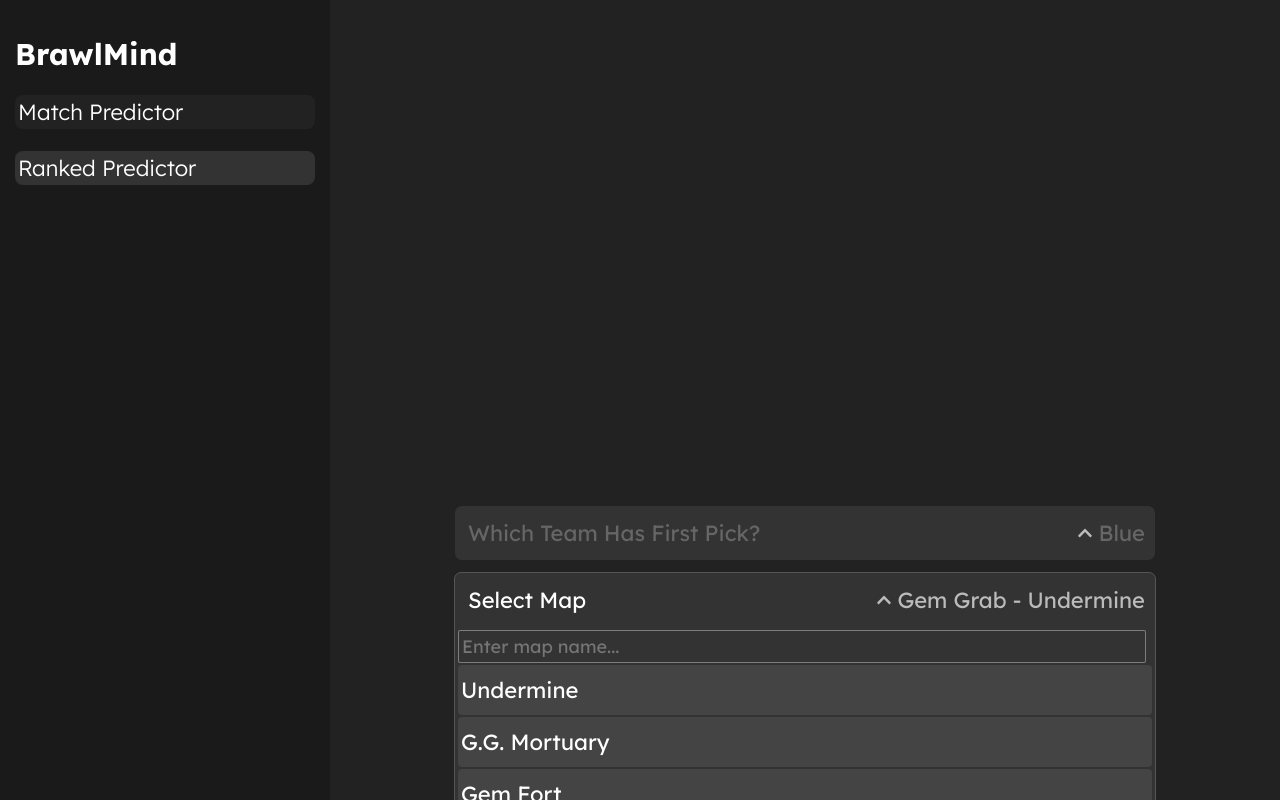
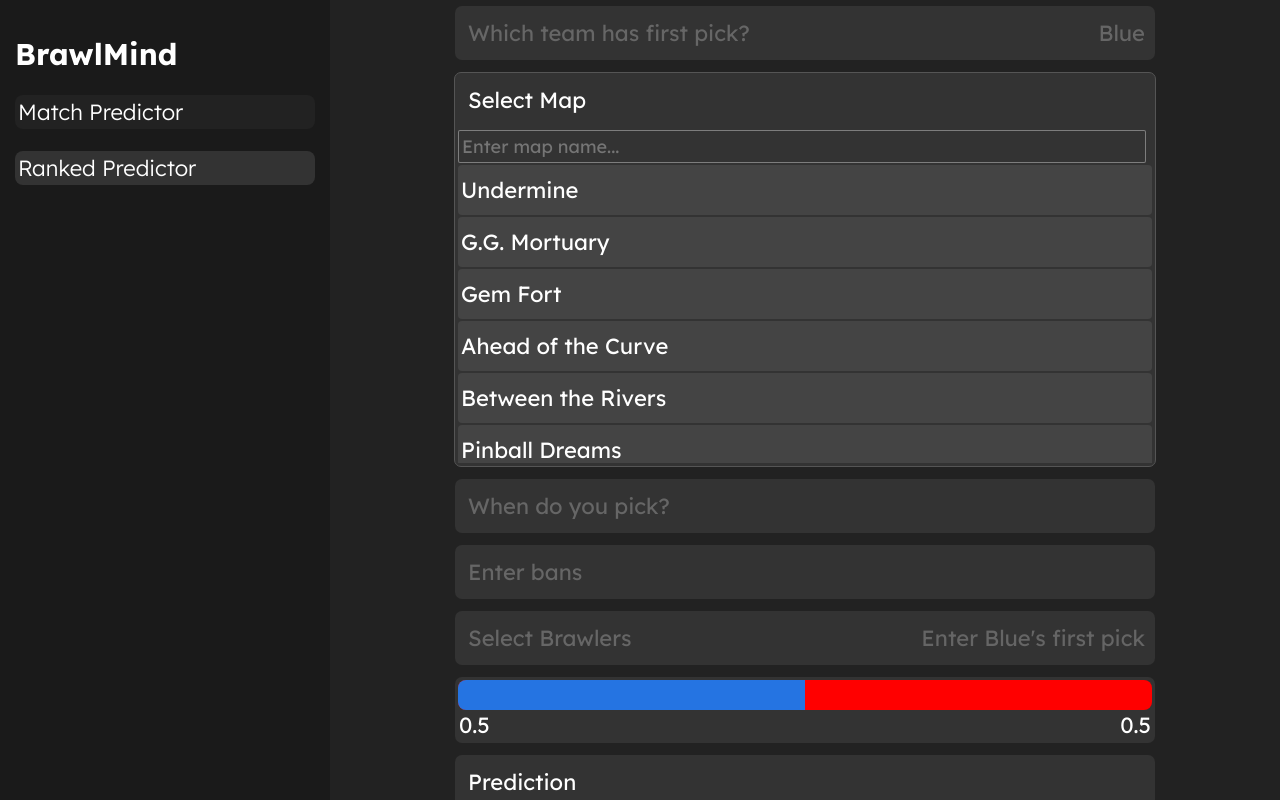
Before and after one commit to mcmckinley/DraftStars, a React (Create React App) app in the folder frontend/: page / in a window 1280 px wide. Both pictures are taken after a click on the element "Your team". Shown: the top 800 px of the page. Built offline with nearby package versions, Linux system fonts and the light colour scheme.

Commit message:
Major readability improvements on RankedPredictionPage

```diff
--- a/frontend/src/RankedPredictionPage.jsx
+++ b/frontend/src/RankedPredictionPage.jsx
@@ -31,12 +31,16 @@ const RankedPredictionPage = () => {
 
   const [selectedBoxID, setSelectedBoxID] = useState(null)
 
-  const [map, setMap] = useState(0)
+  const [map, setMap] = useState(null)
   const [previousMap, setPreviousMap] = useState(0)
 
   const [result, setResult] = useState(0.5)
 
   const [isShowingMapSection, setMapSectionVisibility] = useState(false)
+  function toggleMapSectionVisibility () {
+    setMapSectionVisibility(!isShowingMapSection)
+  }
+
 
   const gameModes      = ['Gem Grab', 'Brawl Ball', 'Knockout', 'Wipeout', 'Heist', 'Hot Zone']
   const gameModeColors = ['#9430C1', '#95B0E4', '#FFBD33', '#33B8DF', '#BF86C6', '#E22525']
@@ -99,24 +103,64 @@ const RankedPredictionPage = () => {
     }
   };
 
+  const getRecommendations = async () => {
+    try {
+      // setIsAwaitingPrediction(true)
+      const blue1 = entries[0] ? parseInt(entries[0], 10) : null;
+      const blue2 = entries[1] ? parseInt(entries[1], 10) : null;
+      const blue3 = entries[2] ? parseInt(entries[2], 10) : null;
+      const red1 = entries[3] ? parseInt(entries[3], 10) : null;
+      const red2 = entries[4] ? parseInt(entries[4], 10) : null;
+      const red3 = entries[5] ? parseInt(entries[5], 10) : null;
+      console.log(blue1)
+
+      const response = await fetch('http://localhost:8000/recommend', {
+        method: 'POST',
+        headers: {
+          'Content-Type': 'application/json',
+        },
+        body: JSON.stringify({ blue1, blue2, blue3, red1, red2, red3, map }),
+      });
+
+      if (!response.ok) {
+        throw new Error('Network response was not ok');
+      }
+
+      const data = await response.json();
+      // setIsAwaitingPrediction(false)
+      // setPreviousEntries(entries)
+      // setPreviousMap(map)
+      console.log('Got result:', data.prediction)
+
+      // display an error if we can't connect to server
+    } catch (error) {
+      console.error(error)
+      setResult('error');
+    }
+  };
+
   // Runs when the element loads
   useEffect(() => {
-    const shouldGetPredition = !anyEntriesEmpty() && (previousEntries != entries || previousMap != map)
-    if (shouldGetPredition) {
-      console.log('Will get prediciton')
-      console.log('previous entries:', previousEntries)
-      console.log('entries:', entries)
-      getPrediction()
-    } else {
-      console.log('should not get prediction')
-    }
+    // const shouldGetPredition = !anyEntriesEmpty() && (previousEntries != entries || previousMap != map)
+    // if (shouldGetPredition) {
+    //   console.log('Will get prediciton')
+    //   getPrediction()
+    // } else {
+    //   console.log('should not get prediction')
+    // }
+
+    // const shouldGetRecommendations = anyEntriesEmpty() && (previousEntries != entries || previousMap != map)
+    // if (shouldGetRecommendations) {
+    //   console.log('Will get recs')
+    //   getRecommendations()
+    // } else {
+    //   console.log('should not get recommendation')
+    // }
 
     if (teamWithFirstPick == 'Red') {
       setSelectedBoxID(5)
     }
   }, [entries, map, teamWithFirstPick]); // Runs whenever these change
-
-  console.log('BANS:', bans)
 
   const DraftOrderSelector = ({ boxID }) => {
     return (
@@ -131,7 +175,7 @@ const RankedPredictionPage = () => {
     )
   }
 
-  const MiniBanBoxes = ({ bans }) => {
+  const MiniBanBoxes = () => {
     return (
       <div className="mini-ban-boxes">
         {bans.map((ban, index) => (
@@ -152,86 +196,89 @@ const RankedPredictionPage = () => {
     });
   };
 
+  // return the class name for a section.
+  // The class name is determined by the visibility of the section.
+  // The options are 'section-active' and 'section-inactive'
+  function sectionClassName (id) {
+    return `section-${IDofActiveSection == id ? 'active' : 'inactive'}`
+  }
+
+  // The thumbs up buttons to select which team has first pick
+  const SelectWhoHasFirstPick = ({ color }) => {
     return (
-    <div className="input-page">
-      <div className='empty-space'></div>
-      {/* Who's picking first? section */}
-      <div ref={firstPickSectionRef} className={`section-${IDofActiveSection == 0 ? 'active' : 'inactive'}`}>
-          <div className="section-upper-part"> {/* this just works? */}
-            <div className="section-upper-part-left">
-              <p>Which Team Has First Pick?</p>
-            </div>
-            <div className="section-upper-part-right"
-            onClick={() => {
-              scrollToSection()
-              if (IDofActiveSection == 0) { // Deselect section
-                setIDofActiveSection(1)
-              } else if (IDofActiveSection > 0){
-                setIDofActiveSection(0) // Lets user go back to a previous section.
-              }
-            }}>
-            {IDofActiveSection == 0 ? (
-              <>
-                <FaChevronDown />
-                <p>Done</p>
-              </>
-            ) : (
-              <>
-                <FaChevronUp />
-                <p className={teamWithFirstPick}>{teamWithFirstPick}</p>
-              </>
-            )}
-
-          </div>
-          </div>
-          {(IDofActiveSection == 0 &&
-            <div className="first-pick-section">
-              <div className={`thumb-div ${teamWithFirstPick == 'Blue' ? 'selected-thumb':'unselected-thumb'}`}
+      <div className={`thumb-div ${teamWithFirstPick == color ? 'selected-thumb':'unselected-thumb'}`}
         onClick={ () => {
-                  setTeamWithFirstPick('Blue');
+          setTeamWithFirstPick(color);
           // only push the user forward if its their first time clicking the thumbs up/down
           if (IDofActiveSection == 0) {
             moveToNextSection()
             setMapSectionVisibility(true)
           }
         }}>
-                <img src={icons["thumbs-up.png"]}   />
-                <p>Your team</p>
+        <img src={icons[`thumbs-${color == 'Blue' ? 'up' : 'down'}.png`]}   />
+        <p>{color == 'Blue' ? 'Your' : 'Enemy'} team</p>
       </div>
-              <div className={`thumb-div ${teamWithFirstPick == 'Red' ? 'selected-thumb':'unselected-thumb'}`}
-                onClick={ () => {
-                  setTeamWithFirstPick('Red');
-                  if (IDofActiveSection == 0) {
-                    moveToNextSection()
-                    setMapSectionVisibility(true)
+    )
   }
-                }}>
-                <img src={icons["thumbs-down.png"]}   />
-                <p>Enemy team</p>
+
+  // Shown in the top left of a section
+  const SectionTitle = ({ text }) => {
+    return (
+      <div className="section-upper-part-left">
+        <p>{text}</p>
       </div>
+    )
+  }
+
+  // Shown in the top right of a section.
+  console.log(IDofActiveSection)
+  const SectionDescription = ({ sectionID, text, children }) => {
+    return (
+      <div className="section-upper-part-right">
+        { IDofActiveSection > sectionID && (
+          <p>{text}</p>
+        )}
+        {children}
       </div>
+    )
+  }
+
+  const Section = ({ id, title, description, hasDoneButton=false, children}) => {
+    console.log(bans)
+    return (
+      <div className={sectionClassName(id)}>
+        <div className='section-upper-part'>
+          <SectionTitle text={title} />
+
+          <SectionDescription sectionID={id} text={description}>
+            {IDofActiveSection == 3 && id == 3 && (
+              <p onClick={moveToNextSection}>Done</p>
             )}
+            {IDofActiveSection > 3 && id == 3 && (
+              <MiniBanBoxes />
+            )}
+          </SectionDescription>
         </div>
 
-      {/* Map section */}
-      <div className={`section-${IDofActiveSection == 1 ? 'active' : 'inactive'}`}>
-          <div className="section-upper-part">
-          <div className="section-upper-part-left"> {/* this just works? */}
-              <p>Select Map</p>
+        {IDofActiveSection == id && children}
       </div>
-            <div
-                className="section-upper-part-right"
-                onClick={() => setMapSectionVisibility(!isShowingMapSection)}>
-                {isShowingMapSection ? (
-                    <FaChevronUp color="#bbb"/>
-                ) : (
-                    <FaChevronDown color="#bbb"/>
-                )}
-                <p className="unselectable">{gameModes[maps[map].game_mode] + ' - ' + maps[map].name}</p>
+    )
+  }
+
+  return (
+    <div className="input-page">
+      {/* <div className='empty-space'></div> */}
+
+      {/* Who's picking first? section */}
+      <Section id='0' title='Which team has first pick?' description={teamWithFirstPick} >
+        <div className="first-pick-section">
+          <SelectWhoHasFirstPick color='Blue' />
+          <SelectWhoHasFirstPick color='Red'/>
         </div>
-          </div>
+      </Section>
 
-          { isShowingMapSection && (
+      {/* Select Map section */}
+      <Section id='1' title='Select Map' description={map ? gameModes[maps[map].game_mode] + ' - ' + maps[map].name : ''}>
         <div className="section-lower-part">
           <MapSearchBar
             selectedMap={map}
@@ -245,34 +292,11 @@ const RankedPredictionPage = () => {
             }}
           />
         </div>
-          )}
+      </Section>
 
-      </div>
 
       {/* When Do You Pick? section */}
-      <div className={`section-${IDofActiveSection == 2 ? 'active' : 'inactive'}`}>
-        <div className="section-upper-part">
-          <div className="section-upper-part-left">
-            <p>When Do You Pick?</p>
-          </div>
-          <div className="section-upper-part-right"
-            onClick={() => {
-              if (IDofActiveSection == 2) { // Deselect section
-                setIDofActiveSection(3)
-              } else if (IDofActiveSection > 2){
-                setIDofActiveSection(2) // Lets user go back to a previous section.
-              }
-            }}>
-            {IDofActiveSection == 2 ? (
-              <FaChevronUp color="#bbb"/>
-            ) : (
-              <FaChevronDown color="#bbb"/>
-            )}
-            <p>{draftNumberStrings[userDraftNumber]}</p>
-          </div>
-        </div>
-
-        {(IDofActiveSection == 2 &&
+      <Section id='2' title='When do you pick?' description={draftNumberStrings[userDraftNumber]}>
         <div className="first-pick-section">
           {(teamWithFirstPick == 'Blue' &&
             <>
@@ -289,48 +313,19 @@ const RankedPredictionPage = () => {
             </>
           )}
         </div>
-        )}
-      </div>
+      </Section>
 
       {/* Enter Bans section */}
-      <div className={`section-${IDofActiveSection == 3 ? 'active' : 'inactive'}`}>
-        <div className="section-upper-part">
-          <div className="section-upper-part-left">
-            <p>Enter Bans</p>
-          </div>
 
-          <div className="section-upper-part-right" onClick={() => {
-              if (IDofActiveSection == 3) { // Deselect section
-                setIDofActiveSection(4)
-              } else if (IDofActiveSection > 3){
-                setIDofActiveSection(3) // Lets user go back to a previous section.
-              }
-            }}>
-            {IDofActiveSection != 3 ? (
-              <>
-                <FaChevronDown />
-                <MiniBanBoxes bans={bans} />
-              </>
-            ) : (
-              <p>Done</p>
-            )}
-          </div>
-        </div>
-
-        {IDofActiveSection == 3 && (
-          <>
-            {(bans.length > 0 &&
+      <Section id='3' title='Enter bans' description=''>
         <div className="teams">
-                {
-                  bans.map((ban, index) => (
-                    <div className="ban-box" onClick={()=>removeBan(index)}>
-                      <img key={index} src={icons[brawlers[ban].imgUrl]} />
+          {bans.map((ban, index) => (
+            <div key={index} className="ban-box" onClick={()=>removeBan(index)}>
+              <img src={icons[brawlers[ban].imgUrl]} />
               <FaTimes className='x-button'/>
             </div>
-                  ))
-                }
+          ))}
         </div>
-          )}
 
         <div className="section-lower-part">
           <BrawlerGallery
@@ -342,16 +337,14 @@ const RankedPredictionPage = () => {
               closeBrawlerSection={()=>{}}
           />
         </div>
-          </>
-        )}
-      </div>
+      </Section>
+
+
 
       {/* Select Brawler section */}
-      <div className="section">
+      <div className={sectionClassName(4)}>
           <div className="section-upper-part">
-            <div className="section-upper-part-left">
-                <p>Select Brawlers</p>
-            </div>
+            <SectionTitle text='Select Brawlers' />
             <div className="section-upper-part-right">
               <p className="selected">{entryGuides[rankedModeSelectionIndex]}</p>
             </div>
@@ -418,11 +411,8 @@ const RankedPredictionPage = () => {
       {/* Prediciton Description */}
       <div className="section">
           <div className="section-upper-part">
-          <div className="section-upper-part-left">
-              <p>Prediction</p>
-          </div>
-          <div className="section-upper-part-right">
-          </div>
+          <SectionTitle text='Prediction' />
+
           </div>
 
           <div className="section-lower-part">
```
Lines whose indentation alone changed are shown as unchanged.
